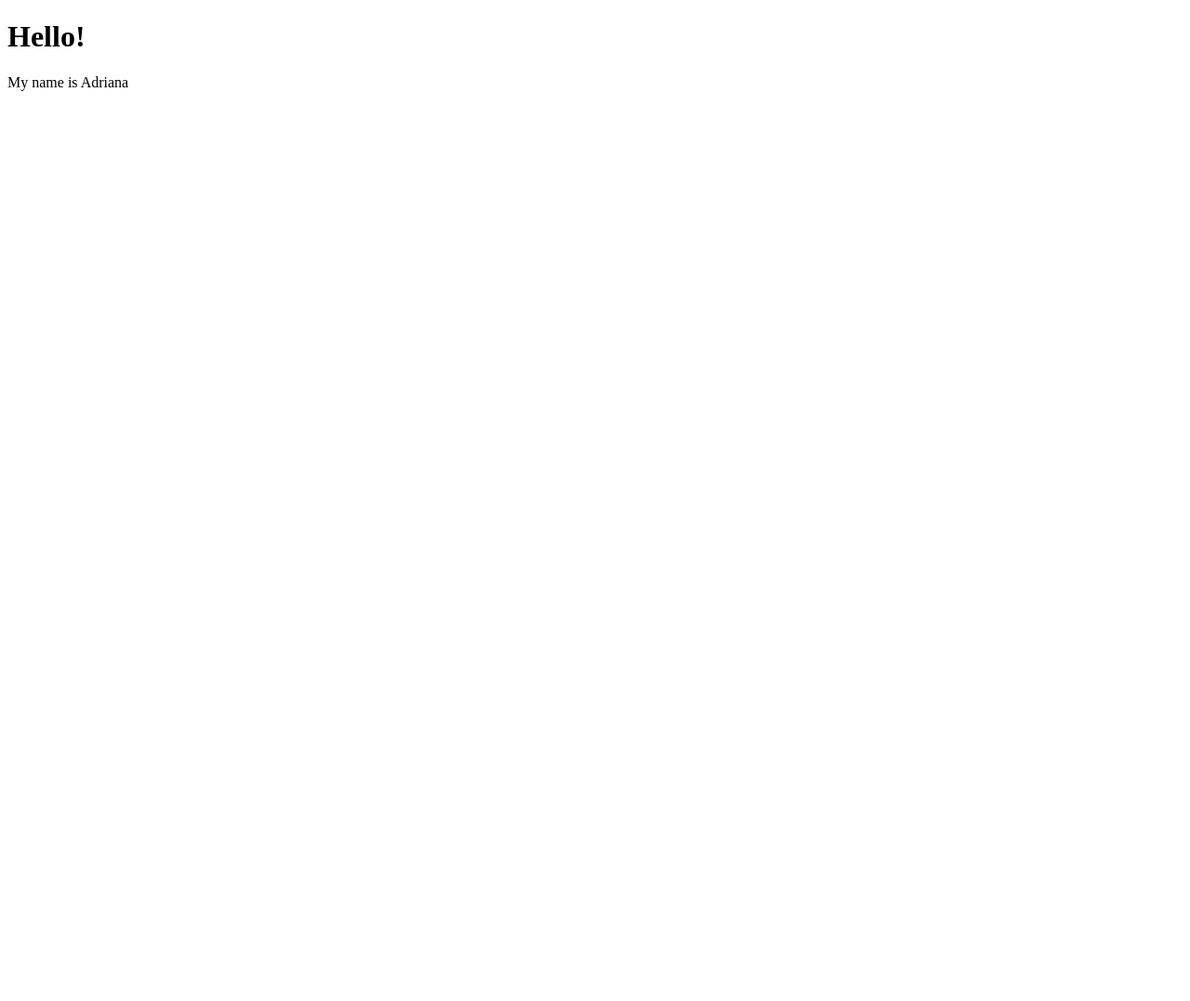
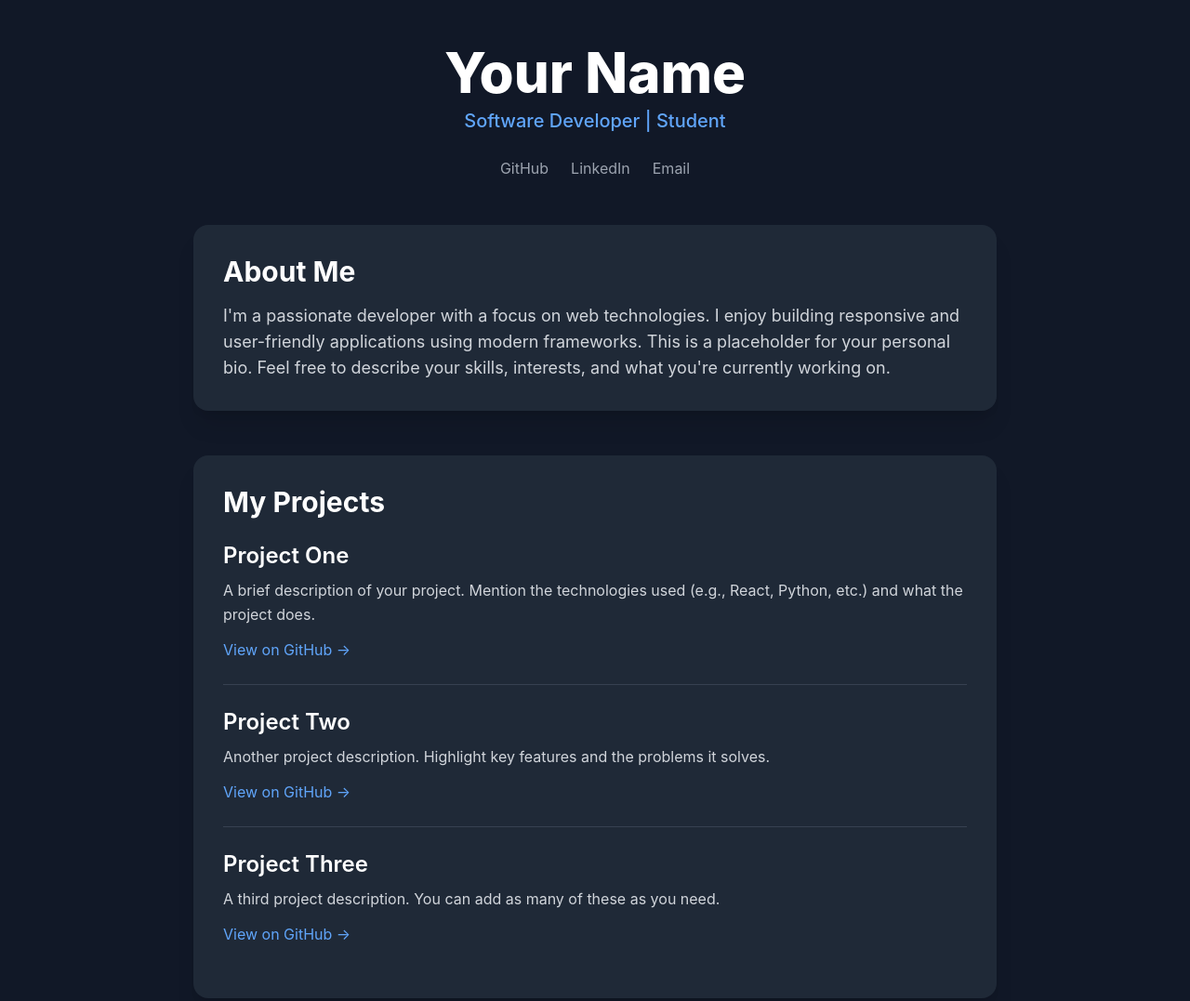
Before and after one commit to Adriandroid05/Adriandroid05.github.io, a plain HTML site: page index.html in a window 1280 px wide. Shown: the whole page at 93% size. Before the commit the page ends 800 px from the top, so only its background shows below. Drawn offline with nearby package versions, Linux system fonts and the light colour scheme.

Commit message:
this is my  third commit

```diff
--- a/index.html
+++ b/index.html
@@ -3,14 +3,85 @@
 <head>
     <meta charset="UTF-8">
     <meta name="viewport" content="width=device-width, initial-scale=1.0">
-    <title>My Introduction</title>
+    <title>Your Name's GitHub Profile</title>
+    <!-- Import Tailwind CSS from a CDN -->
+    <script src="https://cdn.tailwindcss.com"></script>
+    <style>
+        /* Use a clean, modern font for the entire page */
+        body {
+            font-family: 'Inter', sans-serif;
+        }
+    </style>
 </head>
-<body>
-    <h1>Hello!</h1>
-    <p>My name is Adriana</p>
-    <h2></h2>
-    <p></p>
-    <h2></h2>
-    <p></p>
+<body class="bg-gray-900 text-gray-200 antialiased leading-relaxed">
+
+    <!-- Main container for all content -->
+    <div class="container mx-auto px-4 py-12 max-w-4xl">
+
+        <!-- Header Section -->
+        <header class="text-center mb-12">
+            <h1 class="text-6xl font-extrabold text-white mb-2">Your Name</h1>
+            <p class="text-xl text-blue-400 font-medium">Software Developer | Student</p>
+            <nav class="mt-6 flex justify-center space-x-6">
+                <!-- Replace '#' with your actual GitHub, LinkedIn, or other profile URLs -->
+                <a href="#" class="text-gray-400 hover:text-blue-400 transition-colors duration-300">GitHub</a>
+                <a href="#" class="text-gray-400 hover:text-blue-400 transition-colors duration-300">LinkedIn</a>
+                <a href="#" class="text-gray-400 hover:text-blue-400 transition-colors duration-300">Email</a>
+            </nav>
+        </header>
+
+        <!-- About Section -->
+        <section id="about" class="bg-gray-800 rounded-2xl shadow-xl p-8 mb-12">
+            <h2 class="text-3xl font-bold text-white mb-4">About Me</h2>
+            <p class="text-lg text-gray-300">
+                I'm a passionate developer with a focus on web technologies. I enjoy building
+                responsive and user-friendly applications using modern frameworks.
+                This is a placeholder for your personal bio. Feel free to describe
+                your skills, interests, and what you're currently working on.
+            </p>
+        </section>
+
+        <!-- Projects Section (using "classes" as a synonym for projects/repos) -->
+        <section id="projects" class="bg-gray-800 rounded-2xl shadow-xl p-8">
+            <h2 class="text-3xl font-bold text-white mb-6">My Projects</h2>
+
+            <!-- Project Card 1 -->
+            <div class="mb-6 pb-6 border-b border-gray-700 last:border-b-0 last:pb-0">
+                <h3 class="text-2xl font-semibold text-white mb-2">Project One</h3>
+                <p class="text-gray-300 mb-3">
+                    A brief description of your project. Mention the technologies used (e.g., React, Python, etc.)
+                    and what the project does.
+                </p>
+                <a href="#" class="inline-flex items-center text-blue-400 hover:text-blue-300 transition-colors duration-300">
+                    View on GitHub &rarr;
+                </a>
+            </div>
+
+            <!-- Project Card 2 -->
+            <div class="mb-6 pb-6 border-b border-gray-700 last:border-b-0 last:pb-0">
+                <h3 class="text-2xl font-semibold text-white mb-2">Project Two</h3>
+                <p class="text-gray-300 mb-3">
+                    Another project description. Highlight key features and the problems it solves.
+                </p>
+                <a href="#" class="inline-flex items-center text-blue-400 hover:text-blue-300 transition-colors duration-300">
+                    View on GitHub &rarr;
+                </a>
+            </div>
+
+            <!-- Project Card 3 -->
+            <div class="mb-6 pb-6 border-b border-gray-700 last:border-b-0 last:pb-0">
+                <h3 class="text-2xl font-semibold text-white mb-2">Project Three</h3>
+                <p class="text-gray-300 mb-3">
+                    A third project description. You can add as many of these as you need.
+                </p>
+                <a href="#" class="inline-flex items-center text-blue-400 hover:text-blue-300 transition-colors duration-300">
+                    View on GitHub &rarr;
+                </a>
+            </div>
+
+        </section>
+
+    </div>
+
 </body>
 </html>
```
